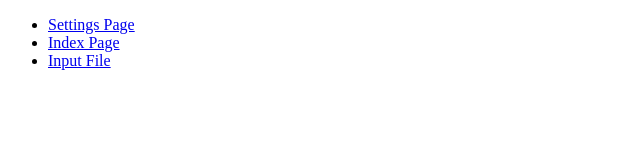
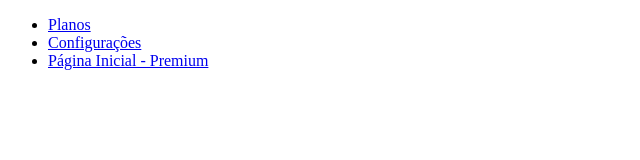
Before and after one commit to MarianeTelesBento/layout, a plain HTML site: page index.html in a window 1280 px wide. Shown: the whole page, without its empty margins (0-640 px from the left). Drawn offline with Linux system fonts and the light colour scheme.

Commit message:
Update navigation links to reflect correct titles in index.html

```diff
--- a/index.html
+++ b/index.html
@@ -7,9 +7,9 @@
 </head>
 <body>
     <ul>
-        <li><a href="pages-pricing.html">Settings Page</a></li>
-        <li><a href="pages-settings.html">Index Page</a></li>
-        <li><a href="dashboard-default.html">Input File</a></li>
+        <li><a href="pages-pricing.html">Planos</a></li>
+        <li><a href="pages-settings.html">Configurações</a></li>
+        <li><a href="dashboard-default.html">Página Inicial - Premium</a></li>
     </ul>
 </body>
 </html>
```
